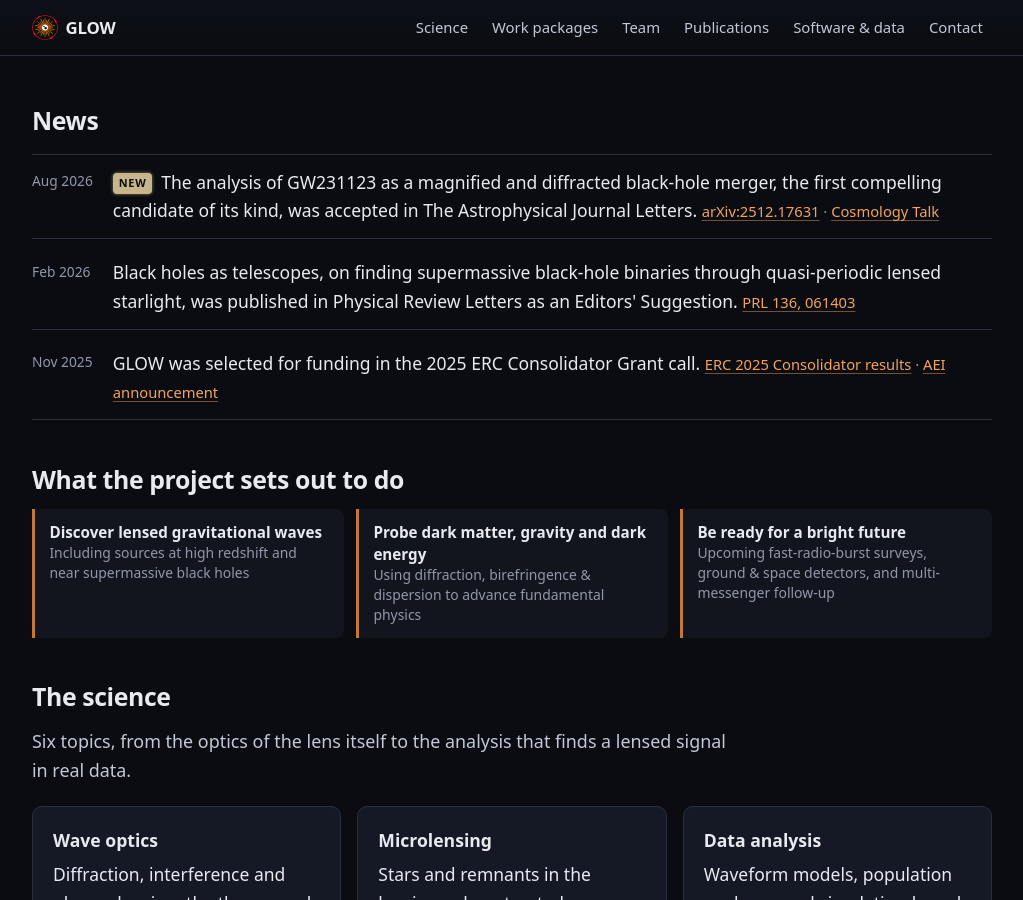
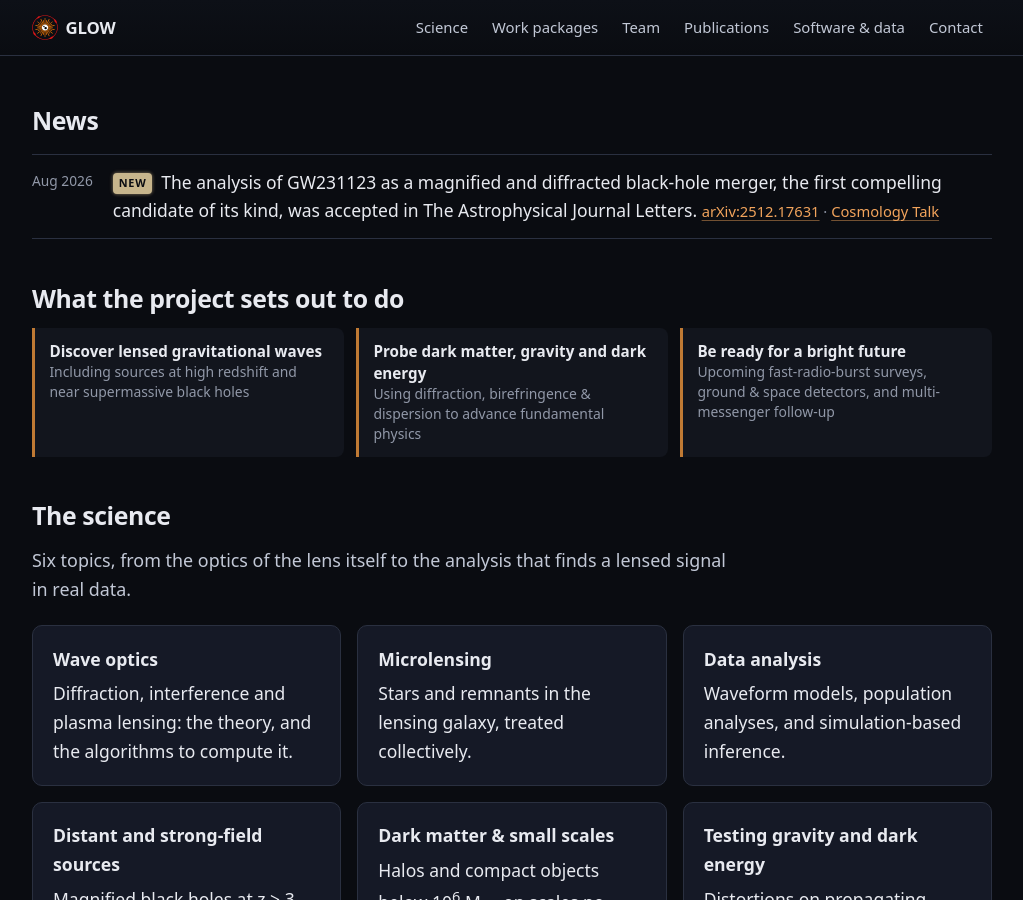
Before and after one commit to glow-astro/website, a Jekyll site: the page built from index.html, in a window 1280 px wide and 900 px high, scrolled down 897 px. Shown: the whole window, without its empty margins (128-1151 px from the left). Built offline with Jekyll 4.4.1, drawn with Linux system fonts in a browser that asks for light colours.

Commit message:
Cut the news list back to the GW231123 acceptance
Two items removed at the owner's request: the ERC Consolidator selection
(Nov 2025) and the Black holes as telescopes PRL (Feb 2026).

Worth recording what leaves the site with them, since neither link
appears anywhere else: the ERC results page and the AEI announcement, and
the DOI for PRL 136, 061403. The grant itself is still carried by the
footer, _config.yml and the CORDIS link on the home page. The PRL is not
in _data/publications.yml -- that file holds only outputs acknowledging
101230608 -- so the site no longer mentions it at all. Git has all three
if any is wanted back.

Co-Authored-By: Claude Opus 5 <noreply@anthropic.com>
Claude-Session: https://claude.ai/code/session_01L7GT62S61eYxRuSFTmWGfu

```diff
--- a/_data/news.yml
+++ b/_data/news.yml
@@ -8,24 +8,6 @@
 #
 # Items newer than the freshness window (set in index.html) carry a "New" flag,
 # which expires on its own at the next site build.
-
-- date: 2025-11-01
-  text: >-
-    GLOW was selected for funding in the 2025 ERC Consolidator Grant call.
-  links:
-    - text: "ERC 2025 Consolidator results"
-      url: "https://erc.europa.eu/news-events/news/erc-2025-consolidator-grants-results"
-    - text: "AEI announcement"
-      url: "https://www.aei.mpg.de/1359867/erc-consolidator-grant-for-miguel-zumalac-rregui"
-
-- date: 2026-02-01
-  text: >-
-    Black holes as telescopes, on finding supermassive black-hole binaries
-    through quasi-periodic lensed starlight, was published in Physical Review
-    Letters as an Editors' Suggestion.
-  links:
-    - text: "PRL 136, 061403"
-      url: "https://dx.doi.org/10.1103/1sfl-87t4"
 
 # CHECK THE MONTH: dated to the acceptance. August is an assumption carried over
 # from the personal site -- the preprint went out in December 2025.
```
